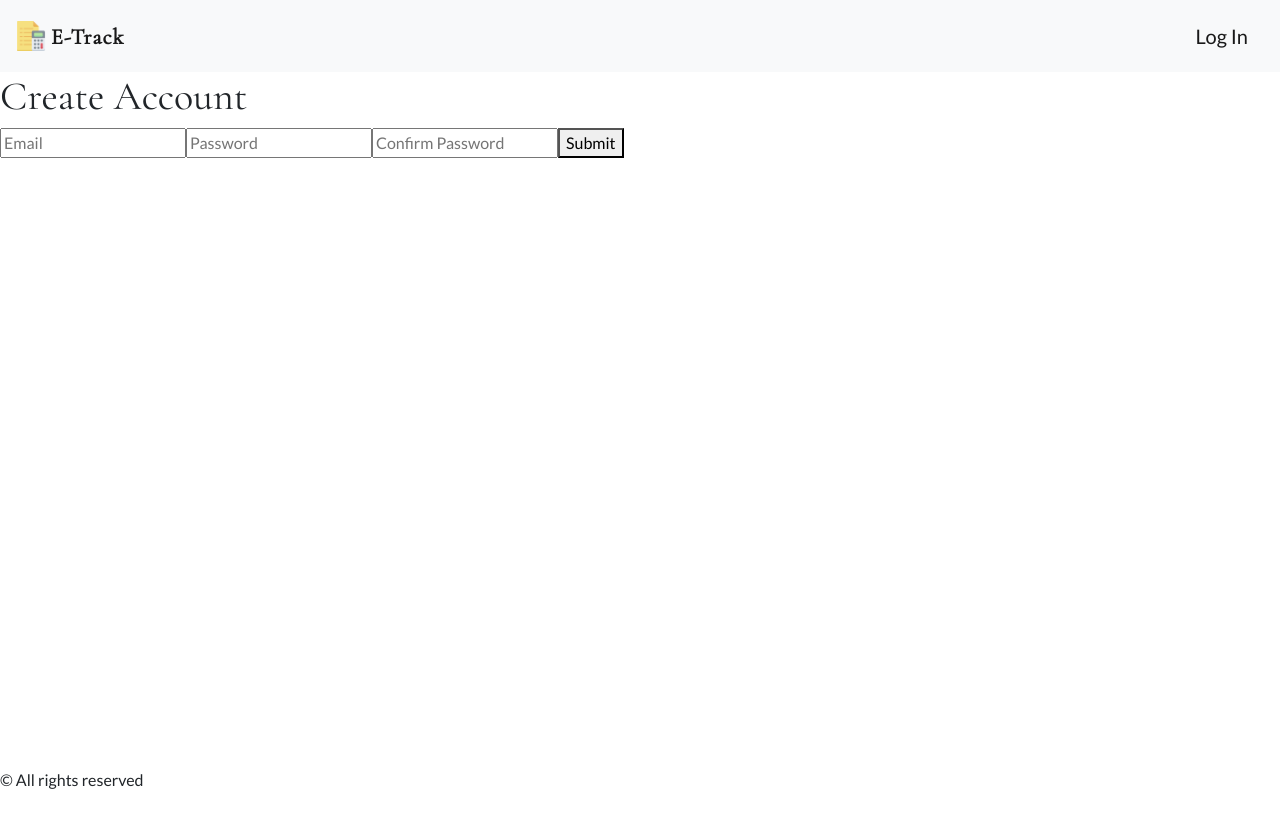
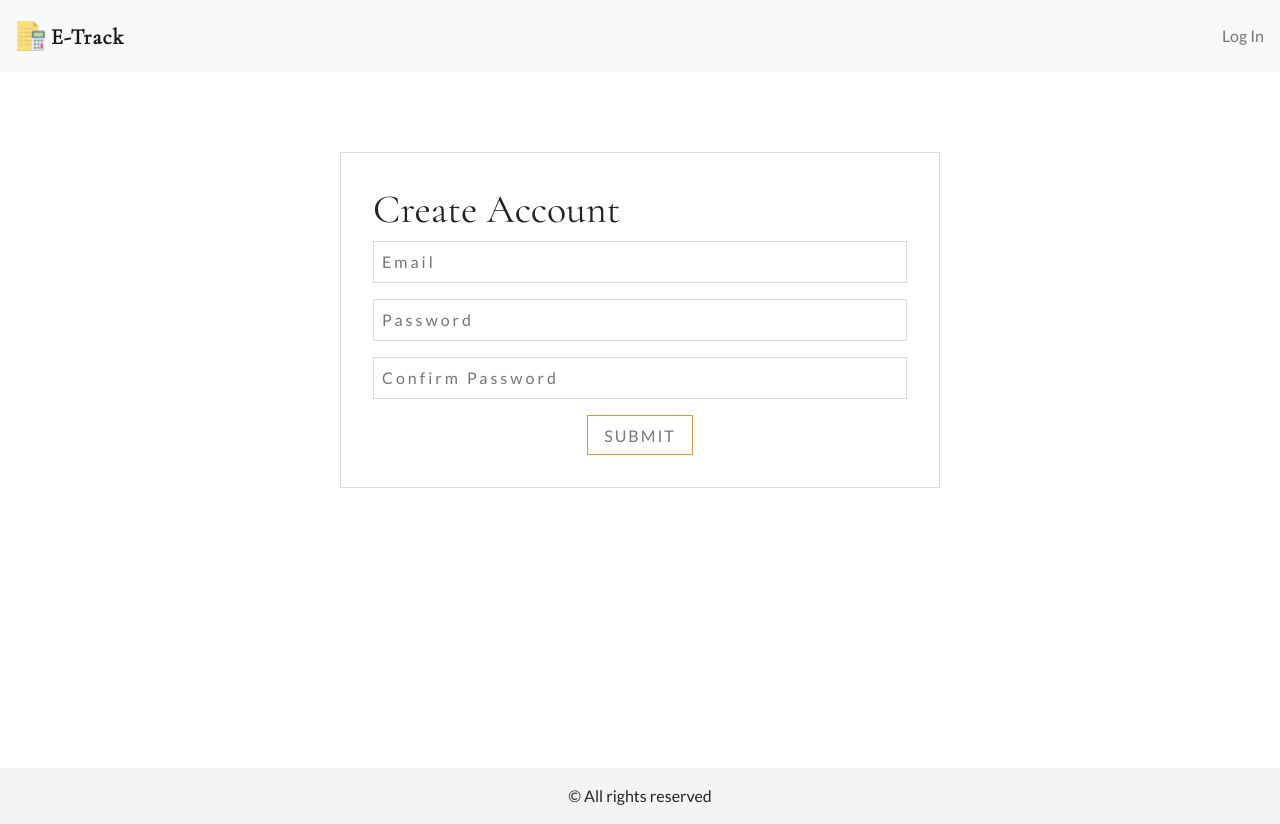
Before and after one commit to yongsannnn/exp-tracker-react, a React (Create React App) app: page /register in a window 1280 px wide. Built offline with nearby package versions, Linux system fonts and the light colour scheme.

Commit message:
added css for create account page

```diff
--- a/public/index.html
+++ b/public/index.html
@@ -2,7 +2,7 @@
 <html lang="en">
   <head>
     <meta charset="utf-8" />
-    <link rel="icon" href="../src/tracker.png" />
+    <link rel="icon" href="%PUBLIC_URL%/favicon.ico" />
     <meta name="viewport" content="width=device-width, initial-scale=1" />
     <meta name="theme-color" content="#000000" />
     <meta
--- a/src/App.css
+++ b/src/App.css
@@ -6,6 +6,15 @@
 
 h1,h2,h3,h4,h5,h6{
     font-family: 'Cormorant Garamond', serif;
+}
+.nav-item{
+    text-decoration: none;
+    color:#777777;
+}
+
+.nav-item:hover{
+    text-decoration: underline;
+    color:#d6954b;
 }
 
 .logo-title{
@@ -50,6 +59,11 @@ h1,h2,h3,h4,h5,h6{
     height:40px;
 }
 
+.cta:hover{
+    color: #d6954b;
+    text-decoration: none;
+}
+
 .login-btn-wrapper{
     display:flex;
     justify-content: center;
@@ -84,3 +98,10 @@ h1,h2,h3,h4,h5,h6{
     border-bottom-style: solid;
     border-bottom-color: #4a4a4a;
 }
+
+.footer-wrapper{
+    background-color: #f4f4f4;
+    padding:1em;
+    display: flex;
+    justify-content: center;
+}
--- a/src/pages/CreateAccount.js
+++ b/src/pages/CreateAccount.js
@@ -39,12 +39,12 @@ export default function CreateAccount() {
             setIsPasswordDifferent(false)
         }
 
-        if (isEmailFormat === false && isPasswordDifferent === false && isPasswordShort === false){
+        if (isEmailFormat === false && isPasswordDifferent === false && isPasswordShort === false) {
             const response = await axios.post(baseUrl + "/account/create", {
                 "email": email,
                 "password": password
             })
-            if (response.data === "Account created."){
+            if (response.data === "Account created.") {
                 history.push("/login")
             } else {
                 setRegisterError(true)
@@ -54,15 +54,20 @@ export default function CreateAccount() {
 
     return (
         <React.Fragment>
-            <h1>Create Account</h1>
-            <input type="text" placeholder="Email" name="email" value={email} onChange={(e) => setEmail(e.target.value)}></input>
-            <input type="password" placeholder="Password" name="password" value={password} onChange={(e) => setPassword(e.target.value)}></input>
-            <input type="password" placeholder="Confirm Password" name="confirmPassword" value={confirmPassword} onChange={(e) => setConfirmPassword(e.target.value)}></input>
-            <p style={{ display: isEmailFormat === true ? "block" : "none" }}>*Invalid Email format.</p>
-            <p style={{ display: isPasswordShort === true ? "block" : "none" }}>*Password is too short. </p>
-            <p style={{ display: isPasswordDifferent === true ? "block" : "none" }}>*Password does not match. </p>
-            <button onClick={submitDetails}>Submit</button>
-            <p style={{ display: registerError === true ? "block" : "none" }}>*Unable to create account. Check error messages or try again later. </p>
+            <div className="page-width">
+                <div className="login-wrapper">
+                    <h1>Create Account</h1>
+                    <input className="login-input" type="text" placeholder="Email" name="email" value={email} onChange={(e) => setEmail(e.target.value)}></input>
+                    <input className="login-input" type="password" placeholder="Password" name="password" value={password} onChange={(e) => setPassword(e.target.value)}></input>
+                    <input className="login-input" type="password" placeholder="Confirm Password" name="confirmPassword" value={confirmPassword} onChange={(e) => setConfirmPassword(e.target.value)}></input>
+                    <p className="warning-text" style={{ display: isEmailFormat === true ? "block" : "none" }}>*Invalid Email format.</p>
+                    <p className="warning-text" style={{ display: isPasswordShort === true ? "block" : "none" }}>*Password is too short. </p>
+                    <p className="warning-text" style={{ display: isPasswordDifferent === true ? "block" : "none" }}>*Password does not match. </p>
+                    <div className="login-btn-wrapper">
+                        <button className="cta" onClick={submitDetails}>Submit</button>
+                    </div>
+                    <p style={{ display: registerError === true ? "block" : "none" }}>*Unable to create account. Check error messages or try again later. </p>
+                </div></div>
         </React.Fragment>
     )
 }
--- a/src/pages/Footer.js
+++ b/src/pages/Footer.js
@@ -3,7 +3,9 @@ import React from "react";
 export default function Footer() {
     return (
         <React.Fragment>
-            <p>© All rights reserved</p>
+            <footer className="footer-wrapper">
+                <p className="mb-0">© All rights reserved</p>
+            </footer>
         </React.Fragment>
 
     )
--- a/src/pages/Header.js
+++ b/src/pages/Header.js
@@ -17,10 +17,10 @@ export default function Header() {
                 <Link className="navbar-brand" style={{ display: "flex", height: "40px" }} to="/">
                     <img src={require("../tracker.png").default} alt="logo" /> <p className="logo-title">E-Track</p>
                 </Link>
-                <Link className="navbar-brand" style={{
+                <Link className="nav-item" style={{
                     display: context.checkLogin() === true ? "block" : "none"
                 }} to="/logout" onClick={logoutUser}>Log Out</Link>
-                <Link className="navbar-brand" style={{
+                <Link className="nav-item" style={{
                     display: context.checkLogin() === false ? "block" : "none"
                 }} to="/login">Log In</Link>
             </nav>
--- a/src/pages/Login.js
+++ b/src/pages/Login.js
@@ -39,7 +39,7 @@ export default function Login() {
                         display: loginError === true ? "block" : "none"
                     }}>*Invalid credentials. Please try again.</p>
                     <div className="login-btn-wrapper">
-                        <button  className="cta" onClick={changeLogin}>Log in</button>
+                        <button  className="cta" onClick={changeLogin}>Sign In</button>
                     </div>
                     <div>
                         <Link className="create-acc" to="/register">Create account</Link>
```
Also changed, not shown: 1 other file (tests, documents, lock files or other folders).
